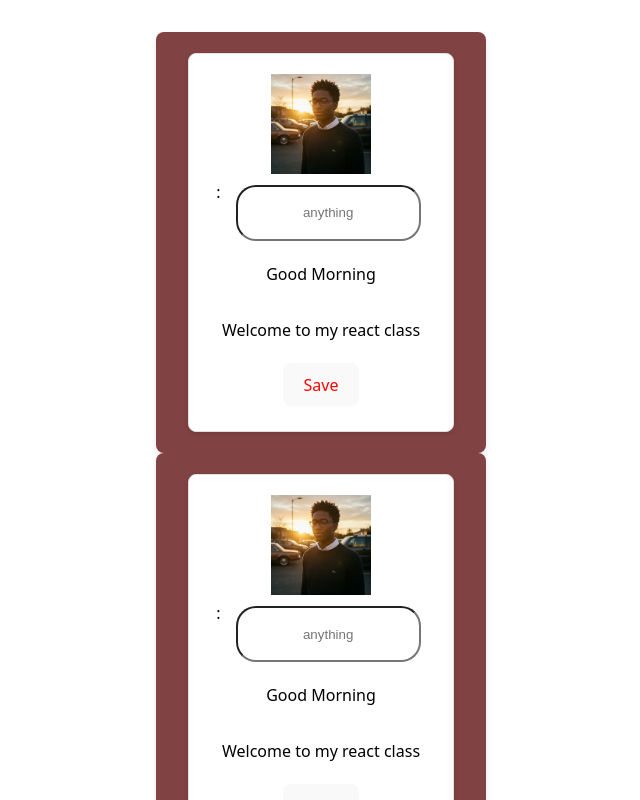
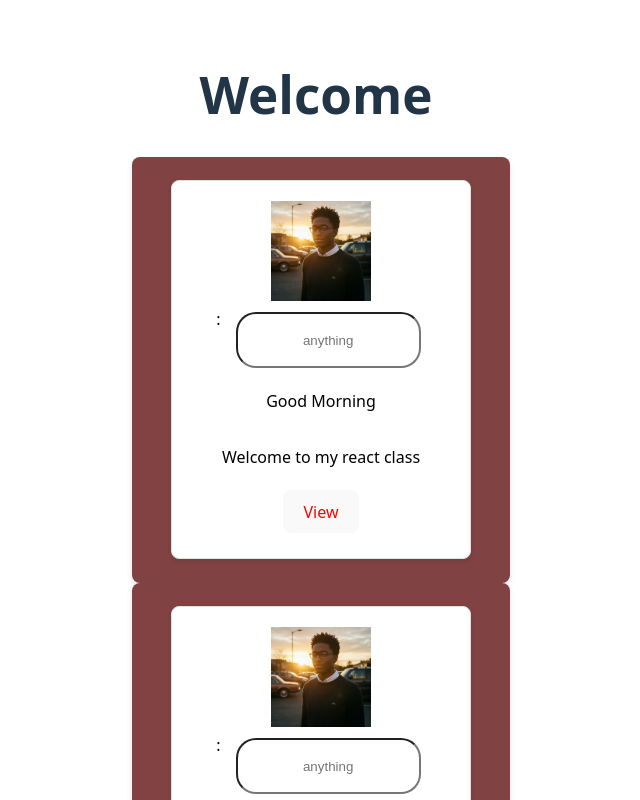
Before and after one commit to Jaysmart98/React-DG, a React (Vite) app: page / in a window 1280 px wide. Shown: the top 800 px of the page, without its empty margins (324-964 px from the left). Built offline with nearby package versions, Linux system fonts and the light colour scheme.

Commit message:
Add state management to App component; update Button component to accept dynamic text

```diff
--- a/src/App.jsx
+++ b/src/App.jsx
@@ -1,11 +1,15 @@
-
 import './App.css'
 import Button from './components/Button/Button.jsx'
 import Card from './components/Card/Card';
 import Input from './components/Input/Input'
 import teen from './assets/Images/teen.jpg'
+import { useState } from 'react';
 
 function App() {
+
+const [value, setValue] = useState("Welcome");
+const [list, setNewList] = useState(["1. name ", "2. gender ", "3. dept "]);
+
 
   const cardDetails = [
     {
@@ -66,6 +70,10 @@ function App() {
 
   return (
     <>
+    <h1>{value}</h1>
+
+
+
     <div className='cardContainer'>
       {cardDetails?.map((detail, index) => (
          <Card text={detail.text} description={detail.description} image={detail.image} btnText={detail.btnText} key={index}/>
@@ -86,6 +94,14 @@ function App() {
          <Input type={"radio"} placeholder='Male' label={"gender"} />
       </div>
 
+
+    <div>
+      {list}
+    </div>
+
+      <Button  bgColor={"blue"} colorParams={"white"} action={() => setValue("Welcome to React Class")} text={"newValue"}/>
+      <Button  bgColor={"blue"} colorParams={"white"} action={() => setNewList([...list, "4. LGBTQ"])} text={"newGender"}/>
+
     </>
   )
 }
--- a/src/components/Button/Button.jsx
+++ b/src/components/Button/Button.jsx
@@ -1,9 +1,9 @@
 import React from 'react'
 
-const Button = ({bgcolor, colorParams, action =()=>{}}) => {
+const Button = ({bgcolor, colorParams, text, action =()=>{}}) => {
   return (
     <button style={{background: bgcolor, color: colorParams, margin: "5px"}}
-    onClick={action}> Save </button>
+    onClick={action}> {text} </button>
   )
 }
 
```
